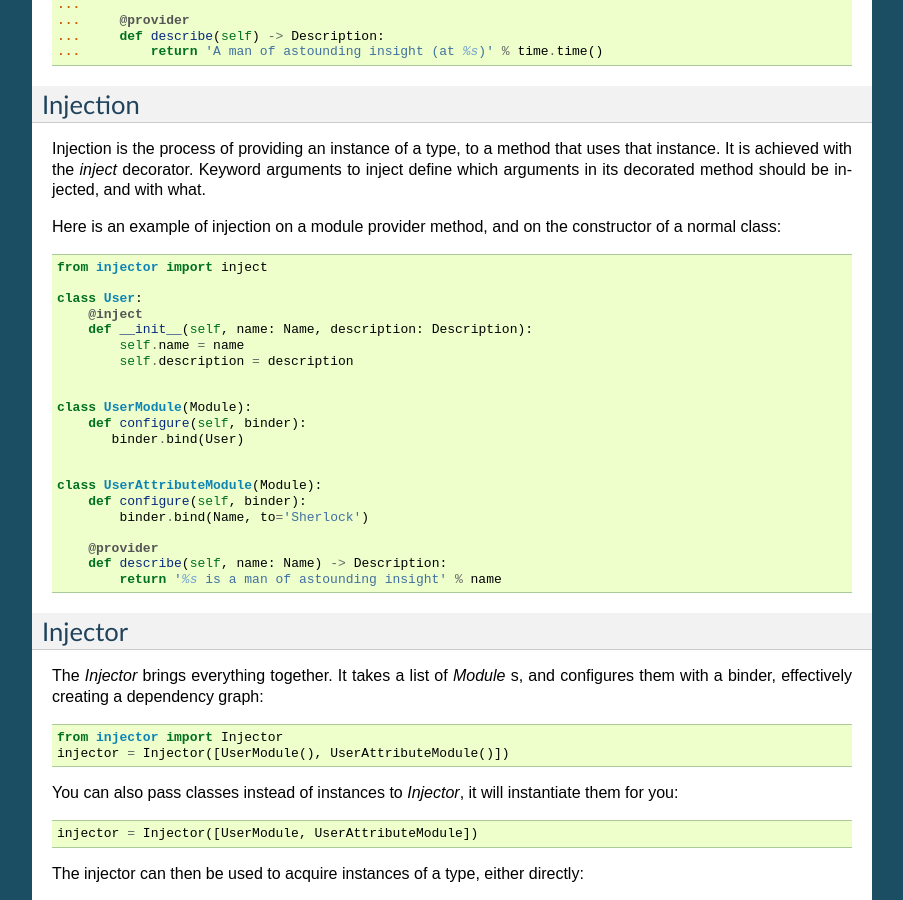
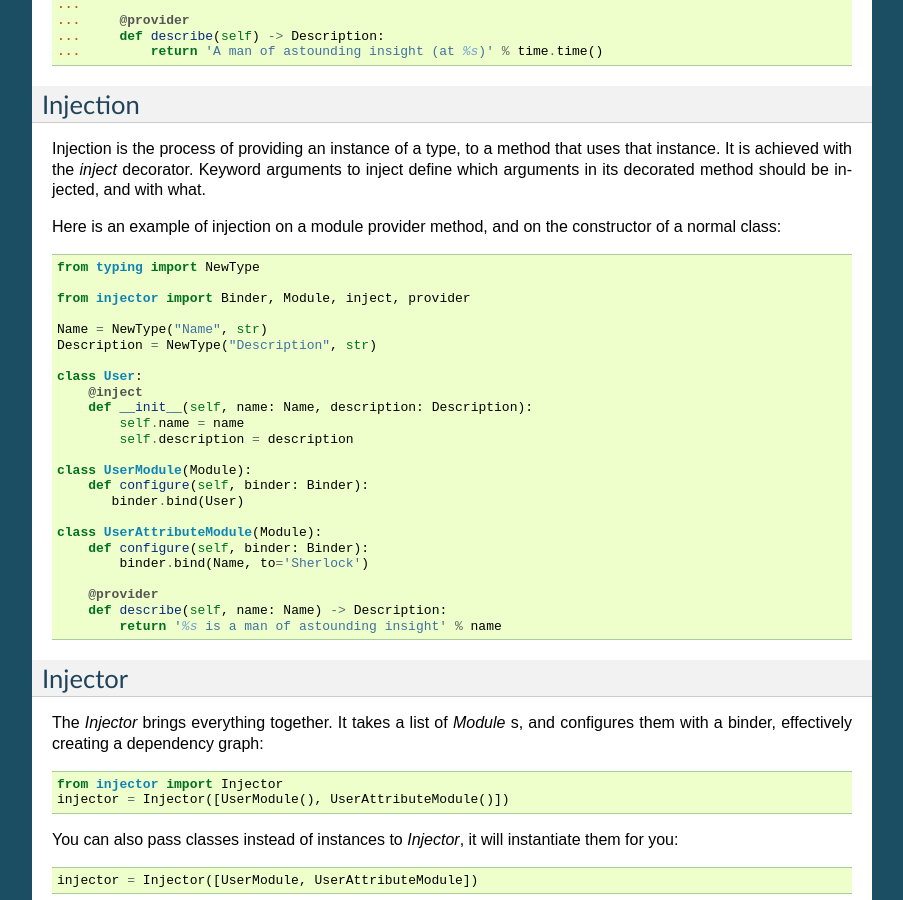
Before and after one commit to python-injector/injector, a Sphinx documentation site: the page built from docs/terminology.rst, in a window 1280 px wide and 900 px high, scrolled down 1395 px. Shown: the whole window, without its empty margins (198-1101 px from the left). Built offline with Sphinx 7.4.7, drawn with Linux system fonts in a browser that asks for light colours.

Commit message:
[Docs] update Terminology Injection section

```diff
--- a/docs/terminology.rst
+++ b/docs/terminology.rst
@@ -78,7 +78,12 @@ Injection is the process of providing an instance of a type, to a method that us
 
 Here is an example of injection on a module provider method, and on the constructor of a normal class::
 
-    from injector import inject
+    from typing import NewType
+
+    from injector import Binder, Module, inject, provider
+
+    Name = NewType("Name", str)
+    Description = NewType("Description", str)
 
     class User:
         @inject
@@ -86,14 +91,12 @@ Here is an example of injection on a module provider method, and on the construc
             self.name = name
             self.description = description
 
-
     class UserModule(Module):
-        def configure(self, binder):
+        def configure(self, binder: Binder):
            binder.bind(User)
 
-
     class UserAttributeModule(Module):
-        def configure(self, binder):
+        def configure(self, binder: Binder):
             binder.bind(Name, to='Sherlock')
 
         @provider
```
